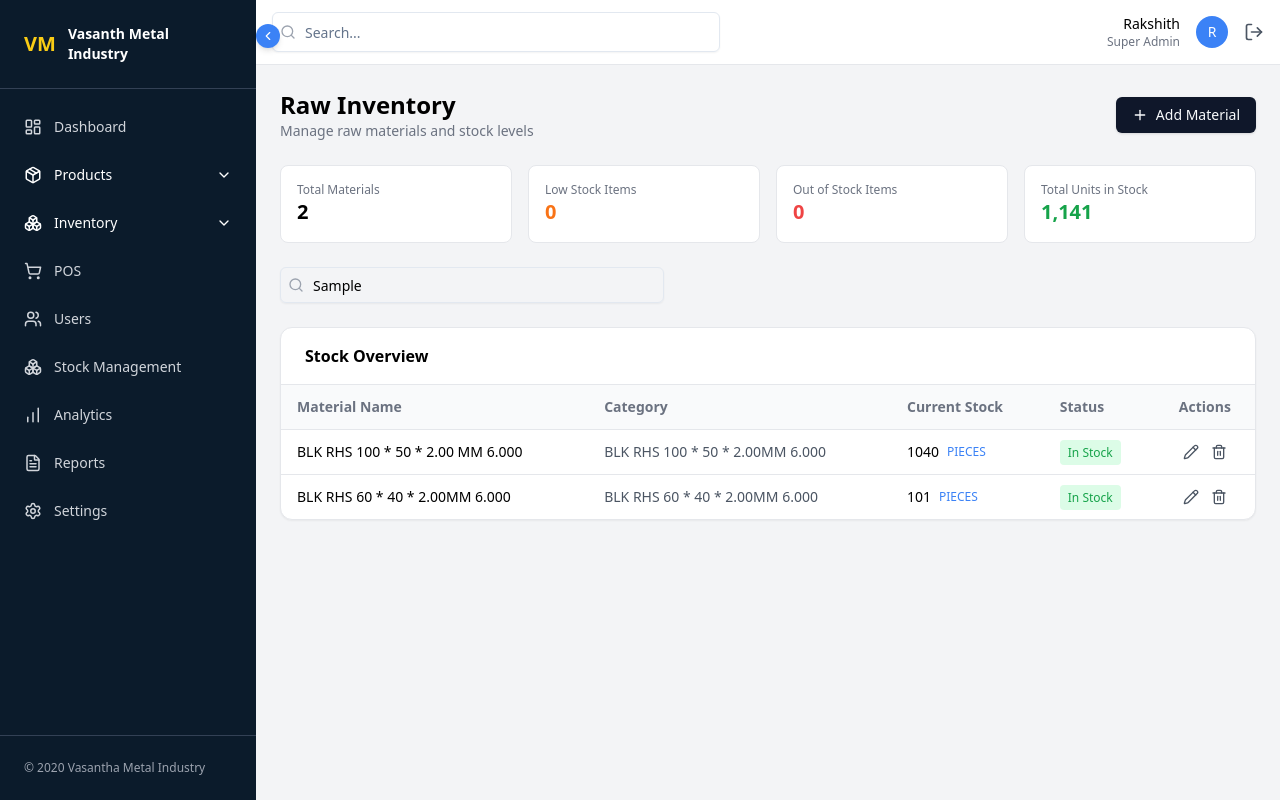
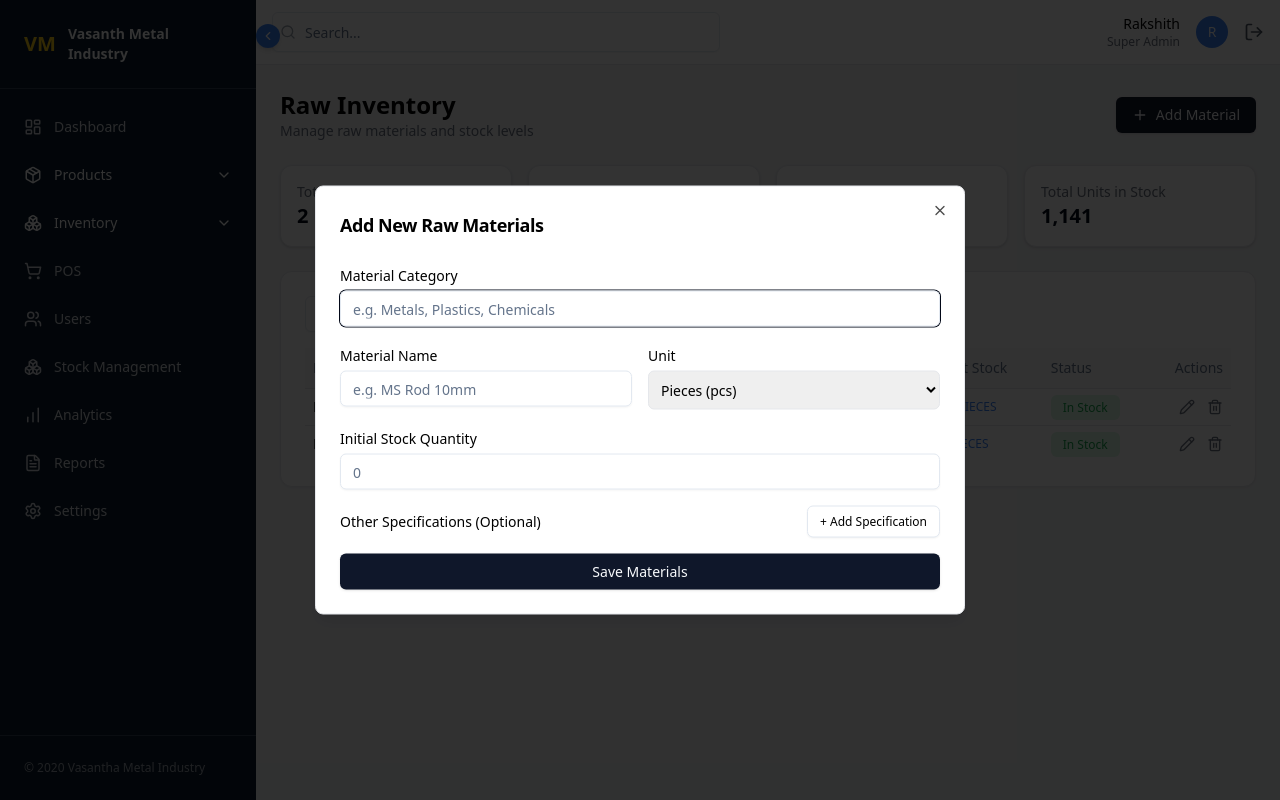
Before and after one commit to SushmitaSWarik/Inventory-Management, a React (Vite) app: page /raw-inventory in a window 1280 px wide. Both pictures are taken after typing "Sample" into the empty fields and a click on the button "Add Material". Built offline with nearby package versions, Linux system fonts and the light colour scheme.

Commit message:
feat: add Add_Material modal for Raw Inventory page

```diff
--- a/src/components/dashboard/StatCard.jsx
+++ b/src/components/dashboard/StatCard.jsx
@@ -44,9 +44,15 @@ export default function StatCard({ title, value, icon: Icon, color }) {
         </div>
 
         {/* Icon Section */}
-        <div className={`p-2 sm:p-3 rounded-lg ${color} flex-shrink-0`}>
+        {/* <div className={`p-2 sm:p-3 rounded-lg ${color} flex-shrink-0`}>
           <Icon className="w-4 h-4 sm:w-5 sm:h-5" />
-        </div>
+        </div> */}
+
+        {Icon && (
+  <div className={`p-2 sm:p-3 rounded-lg ${color} flex-shrink-0`}>
+    <Icon className="w-4 h-4 sm:w-5 sm:h-5" />
+  </div>
+)}
 
       </CardContent>
 
--- /dev/null
+++ b/src/features/inventory/components/AddMaterialModal.jsx
@@ -0,0 +1,143 @@
+import {
+  Dialog,
+  DialogContent,
+  DialogHeader,
+  DialogTitle,
+  DialogTrigger
+} from "@/components/ui/dialog"
+
+import { Input } from "@/components/ui/input"
+import { Button } from "@/components/ui/button"
+import { Label } from "@/components/ui/label"
+
+import { Plus, X } from "lucide-react"
+
+export default function AddMaterialModal() {
+
+  return (
+
+    <Dialog>
+
+      {/* Trigger Button */}
+
+      <DialogTrigger asChild>
+
+        <Button className="flex items-center gap-2 w-full sm:w-auto text-xs sm:text-sm">
+          <Plus size={16} />
+          Add Material
+        </Button>
+
+      </DialogTrigger>
+
+
+      {/* Modal */}
+
+      <DialogContent className="w-[95vw] sm:max-w-[650px] max-h-[90vh] overflow-y-auto">
+
+        <DialogHeader>
+
+          <div className="flex items-center justify-between">
+
+            <DialogTitle className="text-base sm:text-lg">
+              Add New Raw Materials
+            </DialogTitle>
+
+          </div>
+
+        </DialogHeader>
+
+
+
+        {/* FORM */}
+
+        <div className="space-y-4 pt-2">
+
+
+          {/* Material Category */}
+
+          <div className="space-y-1">
+
+            <Label>Material Category</Label>
+
+            <Input placeholder="e.g. Metals, Plastics, Chemicals" />
+
+          </div>
+
+
+          {/* Name + Unit */}
+
+          <div className="grid grid-cols-1 sm:grid-cols-2 gap-4">
+
+            <div className="space-y-1">
+
+              <Label>Material Name</Label>
+
+              <Input placeholder="e.g. MS Rod 10mm" />
+
+            </div>
+
+
+            <div className="space-y-1">
+
+              <Label>Unit</Label>
+
+              <select className="w-full border rounded-md p-2 text-sm">
+
+                <option>Pieces (pcs)</option>
+                <option>Kilograms (kg)</option>
+                <option>Litres (ltr)</option>
+
+              </select>
+
+            </div>
+
+          </div>
+
+
+
+          {/* Quantity */}
+
+          <div className="space-y-1">
+
+            <Label>Initial Stock Quantity</Label>
+
+            <Input type="number" placeholder="0" />
+
+          </div>
+
+
+
+          {/* Specifications */}
+
+          <div className="flex items-center justify-between">
+
+            <Label>Other Specifications (Optional)</Label>
+
+            <Button
+              variant="outline"
+              size="sm"
+              className="text-xs"
+            >
+              + Add Specification
+            </Button>
+
+          </div>
+
+
+
+          {/* Save Button */}
+
+          <Button className="w-full mt-2">
+
+            Save Materials
+
+          </Button>
+
+
+        </div>
+
+      </DialogContent>
+
+    </Dialog>
+  )
+}
--- a/src/features/inventory/pages/RawInventory.jsx
+++ b/src/features/inventory/pages/RawInventory.jsx
@@ -1,21 +1,229 @@
+// import { Input } from "@/components/ui/input"
+// import { Button } from "@/components/ui/button"
+
+// import {
+//   Search,
+//   Plus,
+//   Pencil,
+//   Trash2
+// } from "lucide-react"
+
+// const materials = [
+//   {
+//     name: "BLK RHS 100 * 50 * 2.00 MM 6.000",
+//     category: "BLK RHS 100 * 50 * 2.00MM 6.000",
+//     stock: 1040,
+//     status: "In Stock"
+//   },
+//   {
+//     name: "BLK RHS 60 * 40 * 2.00MM 6.000",
+//     category: "BLK RHS 60 * 40 * 2.00MM 6.000",
+//     stock: 101,
+//     status: "In Stock"
+//   }
+// ]
+
+// export default function RawInventory() {
+
+//   return (
+//     <div className="space-y-6">
+
+//       {/* Header */}
+
+//       <div className="flex flex-col sm:flex-row sm:items-center sm:justify-between gap-3">
+
+//         <div>
+//           <h1 className="text-xl min-[426px]:text-2xl font-bold">
+//             Raw Inventory
+//           </h1>
+
+//           <p className="text-xs sm:text-sm text-gray-500">
+//             Manage raw materials and stock levels
+//           </p>
+//         </div>
+
+//         <Button className="flex items-center gap-2 w-full sm:w-auto">
+//           <Plus size={16} />
+//           Add Material
+//         </Button>
+
+//       </div>
+
+
+//       {/* Stats */}
+
+//       <div className="grid gap-4 grid-cols-1 sm:grid-cols-2 lg:grid-cols-4">
+
+//         <div className="bg-white border rounded-lg p-4">
+//           <p className="text-xs text-gray-500">Total Materials</p>
+//           <p className="text-xl font-bold">2</p>
+//         </div>
+
+//         <div className="bg-white border rounded-lg p-4">
+//           <p className="text-xs text-gray-500">Low Stock Items</p>
+//           <p className="text-xl font-bold text-orange-500">0</p>
+//         </div>
+
+//         <div className="bg-white border rounded-lg p-4">
+//           <p className="text-xs text-gray-500">Out of Stock Items</p>
+//           <p className="text-xl font-bold text-red-500">0</p>
+//         </div>
+
+//         <div className="bg-white border rounded-lg p-4">
+//           <p className="text-xs text-gray-500">Total Units in Stock</p>
+//           <p className="text-xl font-bold text-green-600">1,141</p>
+//         </div>
+
+//       </div>
+
+
+//       {/* Search */}
+
+//       <div className="relative max-w-sm">
+
+//         <Search className="absolute left-2 top-1/2 -translate-y-1/2 w-4 h-4 text-gray-400" />
+
+//         <Input
+//           placeholder="Search materials..."
+//           className="pl-8"
+//         />
+
+//       </div>
+
+
+//       {/* Stock Overview Table */}
+
+//       <div className="bg-white border rounded-xl shadow-sm">
+
+//         <div className="px-4 sm:px-6 py-4 border-b">
+
+//           <h2 className="font-semibold text-sm sm:text-base">
+//             Stock Overview
+//           </h2>
+
+//         </div>
+
+//         <div className="overflow-x-auto">
+
+//           <table className="min-w-[700px] w-full text-sm">
+
+//             <thead className="bg-gray-50">
+
+//               <tr className="text-left text-gray-500">
+
+//                 <th className="px-4 py-3">Material Name</th>
+//                 <th className="px-4 py-3">Category</th>
+//                 <th className="px-4 py-3">Current Stock</th>
+//                 <th className="px-4 py-3">Status</th>
+//                 <th className="px-4 py-3 text-center">Actions</th>
+
+//               </tr>
+
+//             </thead>
+
+//             <tbody>
+
+//               {materials.map((item, index) => (
+
+//                 <tr key={index} className="border-t">
+
+//                   <td className="px-4 py-3 font-medium">
+//                     {item.name}
+//                   </td>
+
+//                   <td className="px-4 py-3 text-gray-600">
+//                     {item.category}
+//                   </td>
+
+//                   <td className="px-4 py-3">
+
+//                     <div className="flex items-center gap-2">
+
+//                       <span className="font-medium">
+//                         {item.stock}
+//                       </span>
+
+//                       <span className="text-xs text-blue-500">
+//                         PIECES
+//                       </span>
+
+//                     </div>
+
+//                   </td>
+
+//                   <td className="px-4 py-3">
+
+//                     <span className="bg-green-100 text-green-600 px-2 py-1 rounded text-xs">
+//                       {item.status}
+//                     </span>
+
+//                   </td>
+
+//                   <td className="px-4 py-3">
+
+//                     <div className="flex items-center justify-center gap-3">
+
+//                       <Pencil className="w-4 h-4 cursor-pointer text-gray-600 hover:text-blue-500" />
+
+//                       <Trash2 className="w-4 h-4 cursor-pointer text-gray-600 hover:text-red-500" />
+
+//                     </div>
+
+//                   </td>
+
+//                 </tr>
+
+//               ))}
+
+//             </tbody>
+
+//           </table>
+
+//         </div>
+
+//       </div>
+
+//     </div>
+//   )
+// }
+
 import { Input } from "@/components/ui/input"
 import { Button } from "@/components/ui/button"
+
+import StatCard from "@/components/dashboard/StatCard"
+
+import {
+  Table,
+  TableHeader,
+  TableHead,
+  TableRow,
+  TableBody,
+  TableCell
+} from "@/components/ui/table"
 
 import {
   Search,
   Plus,
   Pencil,
-  Trash2
+  Trash2,
+  Boxes,
+  AlertTriangle,
+  TrendingDown,
+  Package
 } from "lucide-react"
+import AddMaterialModal from "../components/AddMaterialModal"
+
 
 const materials = [
   {
+    id: 1,
     name: "BLK RHS 100 * 50 * 2.00 MM 6.000",
     category: "BLK RHS 100 * 50 * 2.00MM 6.000",
     stock: 1040,
     status: "In Stock"
   },
   {
+    id: 2,
     name: "BLK RHS 60 * 40 * 2.00MM 6.000",
     category: "BLK RHS 60 * 40 * 2.00MM 6.000",
     stock: 101,
@@ -26,6 +234,7 @@ const materials = [
 export default function RawInventory() {
 
   return (
+
     <div className="space-y-6">
 
       {/* Header */}
@@ -42,100 +251,125 @@ export default function RawInventory() {
           </p>
         </div>
 
-        <Button className="flex items-center gap-2 w-full sm:w-auto">
+        {/* <Button className="flex items-center gap-2 w-full sm:w-auto">
           <Plus size={16} />
           Add Material
-        </Button>
+        </Button> */}
+        <AddMaterialModal />
 
       </div>
 
 
-      {/* Stats */}
+
+      {/* Stats Cards (Reusable Component) */}
 
       <div className="grid gap-4 grid-cols-1 sm:grid-cols-2 lg:grid-cols-4">
 
-        <div className="bg-white border rounded-lg p-4">
-          <p className="text-xs text-gray-500">Total Materials</p>
-          <p className="text-xl font-bold">2</p>
-        </div>
+        <StatCard
+          title="Total Materials"
+          value="2"
+          // icon={Boxes}
+          color="bg-blue-100 text-blue-600"
+        />
 
-        <div className="bg-white border rounded-lg p-4">
-          <p className="text-xs text-gray-500">Low Stock Items</p>
-          <p className="text-xl font-bold text-orange-500">0</p>
-        </div>
+        <StatCard
+          title="Low Stock Items"
+          value="0"
+          // icon={AlertTriangle}
+          color="bg-orange-100 text-orange-600"
+        />
 
-        <div className="bg-white border rounded-lg p-4">
-          <p className="text-xs text-gray-500">Out of Stock Items</p>
-          <p className="text-xl font-bold text-red-500">0</p>
-        </div>
+        <StatCard
+          title="Out of Stock Items"
+          value="0"
+          // icon={TrendingDown}
+          color="bg-red-100 text-red-600"
+        />
 
-        <div className="bg-white border rounded-lg p-4">
-          <p className="text-xs text-gray-500">Total Units in Stock</p>
-          <p className="text-xl font-bold text-green-600">1,141</p>
-        </div>
-
-      </div>
-
-
-      {/* Search */}
-
-      <div className="relative max-w-sm">
-
-        <Search className="absolute left-2 top-1/2 -translate-y-1/2 w-4 h-4 text-gray-400" />
-
-        <Input
-          placeholder="Search materials..."
-          className="pl-8"
+        <StatCard
+          title="Total Units in Stock"
+          value="1,141"
+          // icon={Package}
+          color="bg-green-100 text-green-600"
         />
 
       </div>
 
 
-      {/* Stock Overview Table */}
 
-      <div className="bg-white border rounded-xl shadow-sm">
+      {/* Main Card */}
 
-        <div className="px-4 sm:px-6 py-4 border-b">
+      <div className="bg-white border rounded-xl p-4 sm:p-5 md:p-6 space-y-4 shadow-sm">
 
-          <h2 className="font-semibold text-sm sm:text-base">
-            Stock Overview
-          </h2>
+        {/* Search */}
+
+        <div className="relative w-full sm:max-w-sm">
+
+          <Search className="absolute left-3 top-3 h-4 w-4 text-gray-400" />
+
+          <Input
+            placeholder="Search materials..."
+            className="pl-9 text-xs sm:text-sm"
+          />
 
         </div>
 
+
+
+        {/* Table */}
+
         <div className="overflow-x-auto">
 
-          <table className="min-w-[700px] w-full text-sm">
+          <Table className="min-w-[700px]">
 
-            <thead className="bg-gray-50">
+            <TableHeader className="bg-gray-50">
 
-              <tr className="text-left text-gray-500">
+              <TableRow>
 
-                <th className="px-4 py-3">Material Name</th>
-                <th className="px-4 py-3">Category</th>
-                <th className="px-4 py-3">Current Stock</th>
-                <th className="px-4 py-3">Status</th>
-                <th className="px-4 py-3 text-center">Actions</th>
+                <TableHead className="text-xs sm:text-sm">
+                  Material Name
+                </TableHead>
 
-              </tr>
+                <TableHead className="text-xs sm:text-sm">
+                  Category
+                </TableHead>
 
-            </thead>
+                <TableHead className="text-xs sm:text-sm">
+                  Current Stock
+                </TableHead>
 
-            <tbody>
+                <TableHead className="text-xs sm:text-sm">
+                  Status
+                </TableHead>
 
-              {materials.map((item, index) => (
+                <TableHead className="text-xs sm:text-sm text-right">
+                  Actions
+                </TableHead>
 
-                <tr key={index} className="border-t">
+              </TableRow>
 
-                  <td className="px-4 py-3 font-medium">
+            </TableHeader>
+
+
+
+            <TableBody>
+
+              {materials.map((item) => (
+
+                <TableRow key={item.id}>
+
+                  <TableCell className="font-medium text-xs sm:text-sm">
                     {item.name}
-                  </td>
+                  </TableCell>
 
-                  <td className="px-4 py-3 text-gray-600">
+                  <TableCell className="text-xs sm:text-sm">
                     {item.category}
-                  </td>
+                  </TableCell>
 
-                  <td className="px-4 py-3">
+
+                  {/* Stock */}
+
+                  <TableCell className="text-xs sm:text-sm">
 
                     <div className="flex items-center gap-2">
 
@@ -143,46 +377,59 @@ export default function RawInventory() {
                         {item.stock}
                       </span>
 
-                      <span className="text-xs text-blue-500">
+                      <span className="text-[10px] sm:text-xs text-blue-500">
                         PIECES
                       </span>
 
                     </div>
 
-                  </td>
+                  </TableCell>
 
-                  <td className="px-4 py-3">
 
-                    <span className="bg-green-100 text-green-600 px-2 py-1 rounded text-xs">
+                  {/* Status */}
+
+                  <TableCell>
+
+                    <span className="bg-green-100 text-green-600 px-2 sm:px-3 py-1 rounded-md text-[10px] sm:text-xs font-medium">
                       {item.status}
                     </span>
 
-                  </td>
+                  </TableCell>
 
-                  <td className="px-4 py-3">
 
-                    <div className="flex items-center justify-center gap-3">
+                  {/* Actions */}
 
-                      <Pencil className="w-4 h-4 cursor-pointer text-gray-600 hover:text-blue-500" />
+                  <TableCell>
 
-                      <Trash2 className="w-4 h-4 cursor-pointer text-gray-600 hover:text-red-500" />
+                    <div className="flex justify-end gap-3">
+
+                      <Pencil
+                        size={16}
+                        className="text-gray-500 hover:text-blue-600 cursor-pointer"
+                      />
+
+                      <Trash2
+                        size={16}
+                        className="text-gray-500 hover:text-red-600 cursor-pointer"
+                      />
 
                     </div>
 
-                  </td>
+                  </TableCell>
 
-                </tr>
+                </TableRow>
 
               ))}
 
-            </tbody>
+            </TableBody>
 
-          </table>
+          </Table>
 
         </div>
 
       </div>
 
     </div>
+
   )
 }
```
Also changed, not shown: 1 other file (tests, documents, lock files or other folders).
